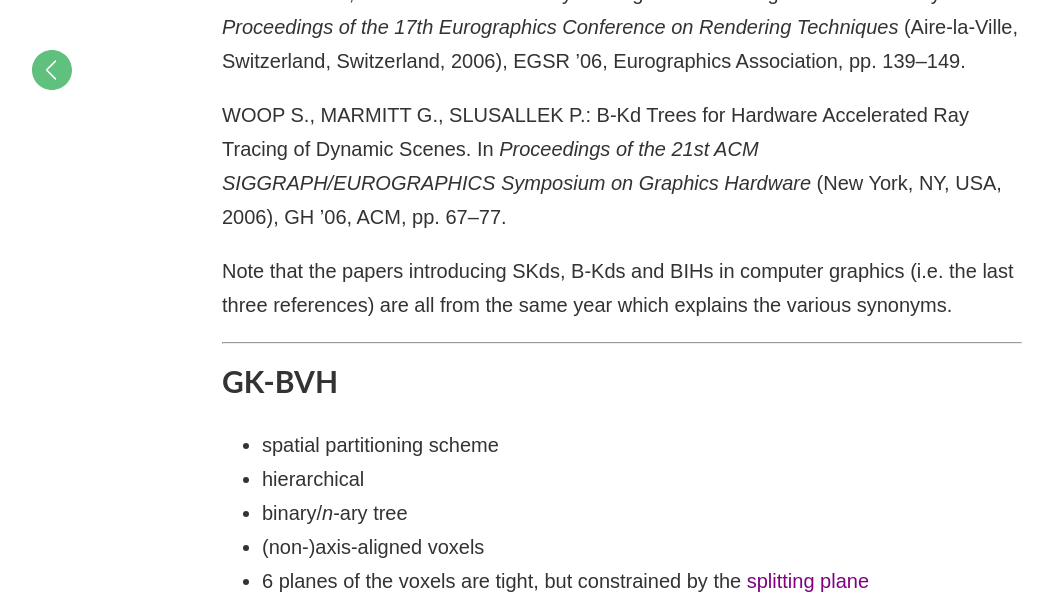
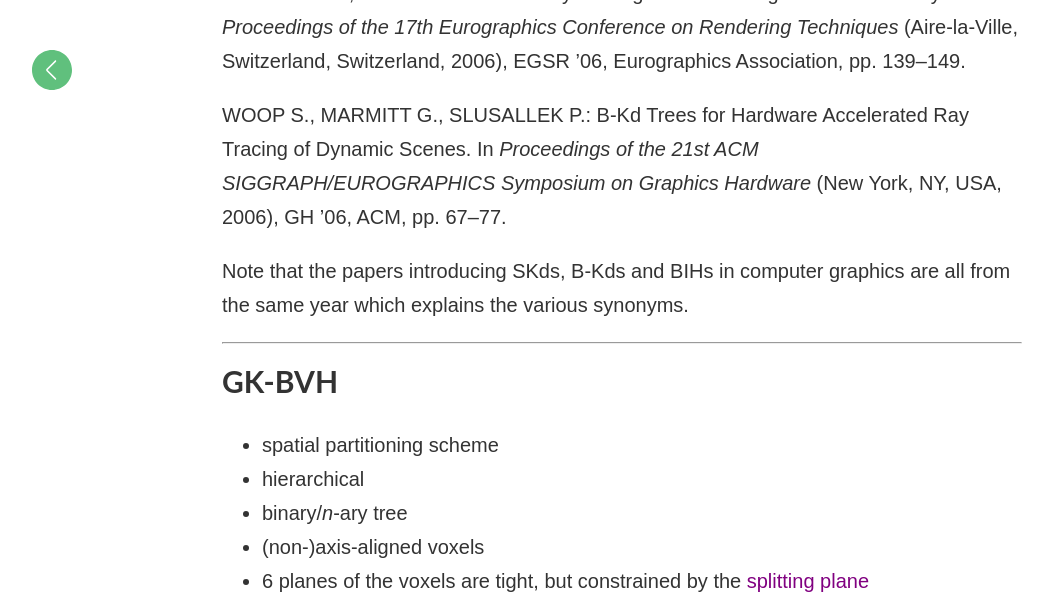
Before and after one commit to matt77hias/Blog, a Jekyll site: the page built from _posts/2018-02-04-candidate-partitions-of-hierarchical-acceleration-data-structures-for-ray-tracing.md, in a window 1280 px wide and 900 px high, scrolled down 7882 px, cut to the strip 0-594 px from the top of the window. Shown: the whole strip, without its empty margins (18-1071 px from the left). Built offline with Jekyll 4.4.1, drawn with Linux system fonts in a browser that asks for light colours; comment, search, counter and statistics services are not loaded.

Commit message:
Update 2018-02-04-candidate-partitions-of-hierarchical-acceleration-data-structures-for-ray-tracing.md

```diff
--- a/_posts/2018-02-04-candidate-partitions-of-hierarchical-acceleration-data-structures-for-ray-tracing.md
+++ b/_posts/2018-02-04-candidate-partitions-of-hierarchical-acceleration-data-structures-for-ray-tracing.md
@@ -133,7 +133,7 @@ WÄCHTER C., KELLER A.: Instant Ray Tracing: The Bounding Interval Hierarchy. In
 
 WOOP S., MARMITT G., SLUSALLEK P.: B-Kd Trees for Hardware Accelerated Ray Tracing of Dynamic Scenes. In *Proceedings of the 21st ACM SIGGRAPH/EUROGRAPHICS Symposium on Graphics Hardware* (New York, NY, USA, 2006), GH ’06, ACM, pp. 67–77.
 
-Note that the papers introducing SKds, B-Kds and BIHs in computer graphics (i.e. the last three references) are all from the same year which explains the various synonyms.
+Note that the papers introducing SKds, B-Kds and BIHs in computer graphics are all from the same year which explains the various synonyms.
 
 <hr>
 
```
